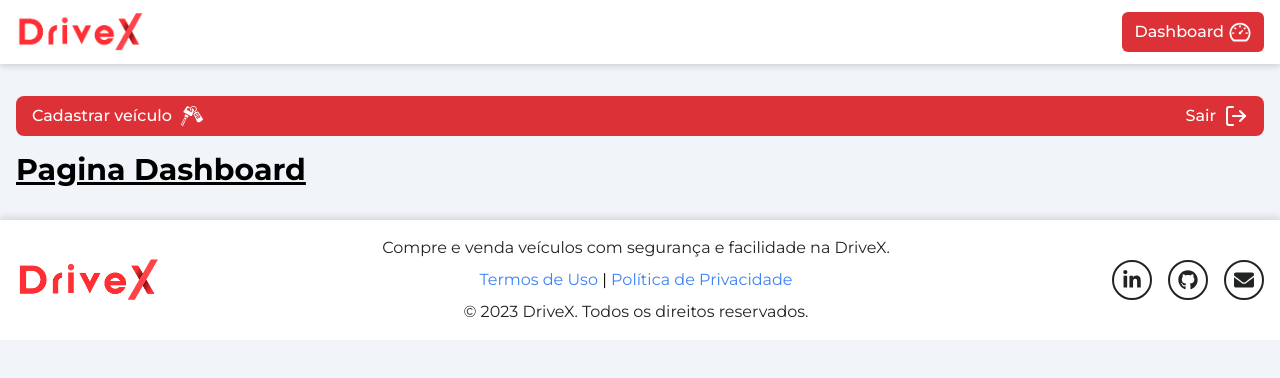
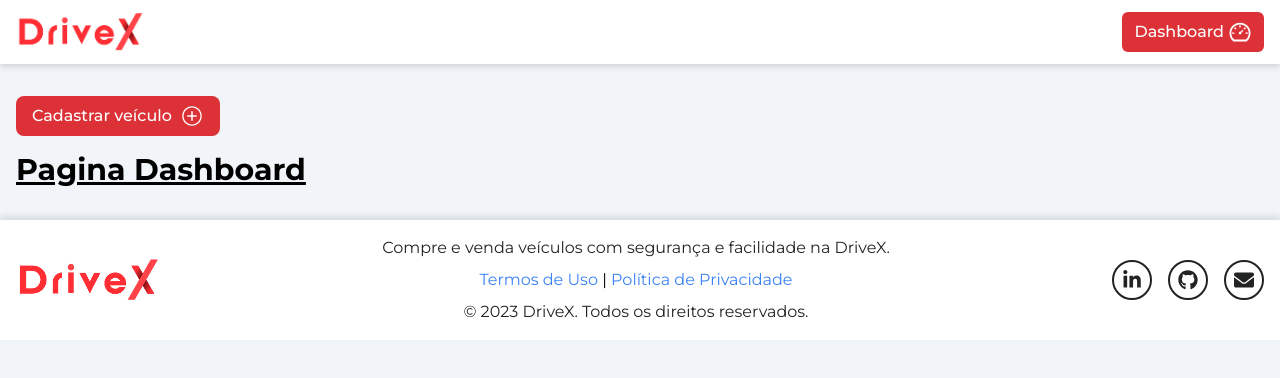
Before and after one commit to gui-bus/Drivex, a React (Vite) app: page /dashboard in a window 1280 px wide. Shown: the top 378 px of the page. Built offline with nearby package versions, Linux system fonts and the light colour scheme; no server answers; sample sign-in values are in the browser's storage.

Commit message:
feat: remove logout button

```diff
--- a/src/components/panelHeader/index.tsx
+++ b/src/components/panelHeader/index.tsx
@@ -1,29 +1,17 @@
 import { Link } from "react-router-dom";
-import { signOut } from "firebase/auth";
-import { auth } from "../../services/firebaseConnection";
-import { FiLogOut } from "react-icons/fi";
-import { GiCarKey } from "react-icons/gi";
+import { IoIosAddCircleOutline } from "react-icons/io";
 
 export function DashboardHeader() {
-  async function handleLogout() {
-    await signOut(auth);
-  }
+
 
   return (
-    <div className="w-full flex h-10 rounded-lg font-medium gap-4 px-4 mb-4 text-sm md:text-base items-center justify-between bg-mainRed text-white">
+    <div className="w-full flex font-medium mb-4 text-sm md:text-base items-center justify-between text-white">
       <Link
-        className="flex items-center justify-center gap-2 hover:underline transform transition-transform duration-300 ease-in-out"
+        className="flex items-center justify-center gap-2 hover:underline transform transition-transform duration-300 ease-in-out bg-mainRed px-4 py-2 rounded-lg h-10"
         to="/dashboard/new"
       >
-        Cadastrar veículo <GiCarKey size={24} />
+        Cadastrar veículo <IoIosAddCircleOutline size={24} />
       </Link>
-
-      <button
-        className="flex items-center justify-center gap-2 hover:underline transform transition-transform duration-300 ease-in-out"
-        onClick={handleLogout}
-      >
-        Sair <FiLogOut size={24} />
-      </button>
     </div>
   );
 }
```
